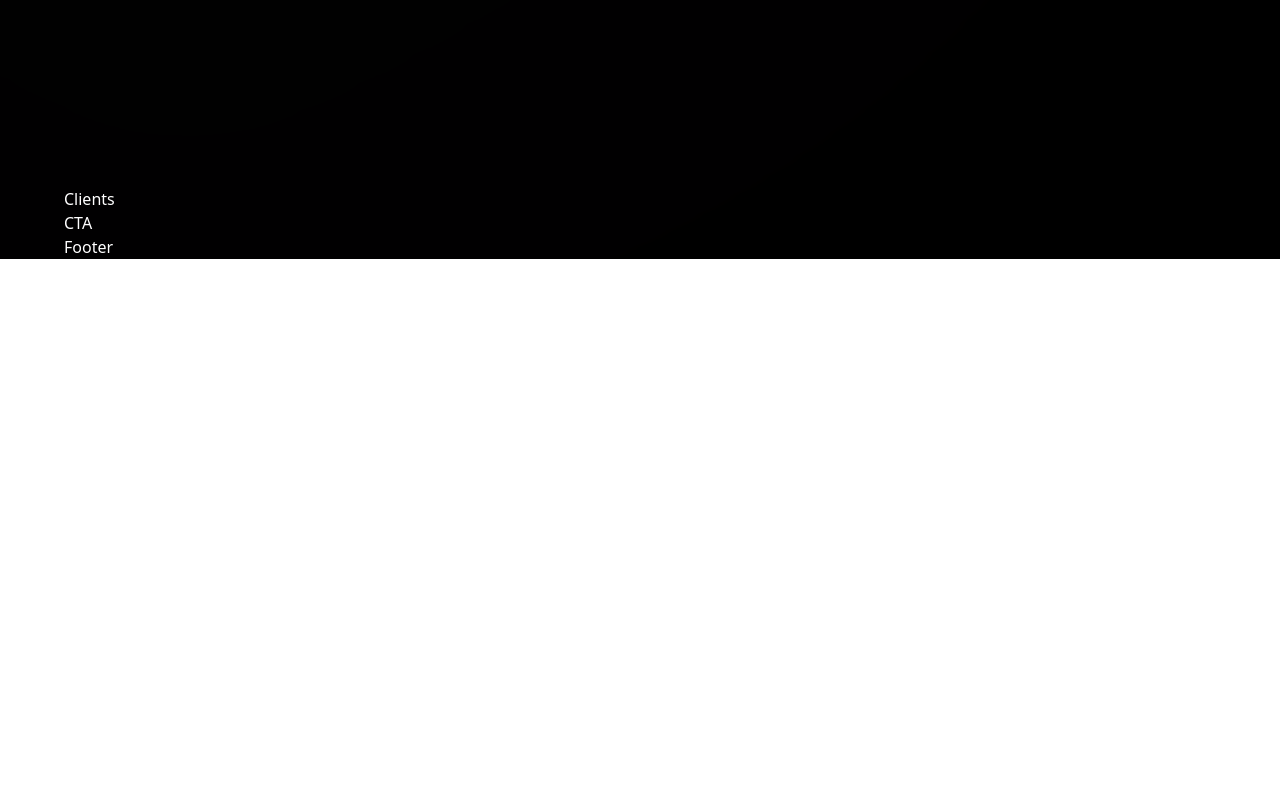
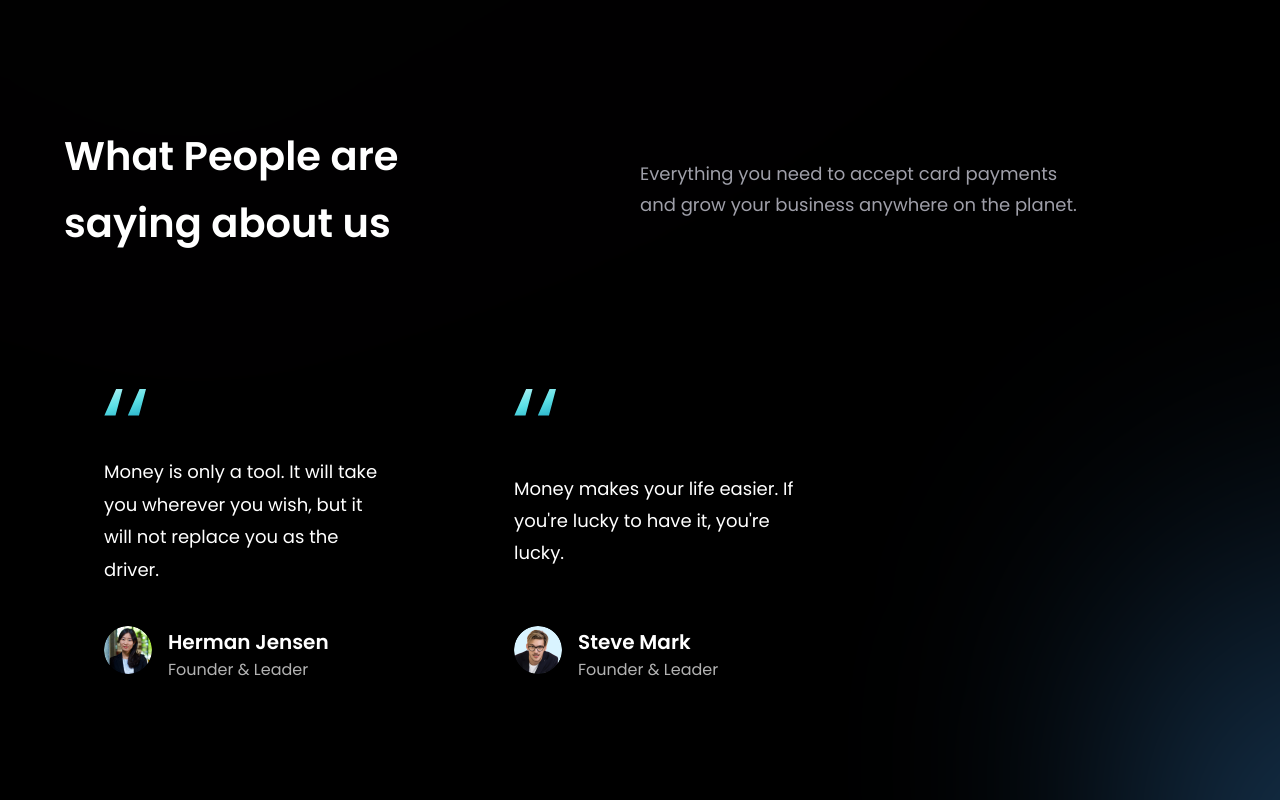
Before and after one commit to IsaacLiraa/bank-fixed-JS, a React (Vite) app: page / in a window 1280 px wide. Shown: the part 2780-3580 px from the top of the page. Before the commit the page ends 3039 px from the top, so only its background shows below. Built offline with nearby package versions, Linux system fonts and the light colour scheme.

Commit message:
Added Testimonials Section

```diff
--- a/src/components/FeedBackCard.jsx
+++ b/src/components/FeedBackCard.jsx
@@ -1,8 +1,23 @@
-import React from 'react'
+import { quotes } from '../assets'
 
-const FeedBackCard = () => {
+const FeedBackCard = ({personName, title, content, img}) => {
   return (
-    <div>FeedBackCard</div>
+      <div className='flex justify-between flex-col px-10 py-12 rounded-[20px]  max-w-[370px] md:mr-10 sm:mr-5 mr-0 my-5 feedback-card'>
+          <img src={quotes} alt="double_quotes" className="w-[42.6px] h-[27.6px] object-contain" />
+          <p className="font-[poppins] font-normal text-[18px] leading-[32.4px] text-white my-10">
+            {content}
+            </p>
+
+          <div className='flex flex-row'>
+            <img src={img} alt={personName} className='w-[48px] h-[48px] rounded-full'/>
+
+            <div className='flex flex-col ml-4'>
+              <h4 className='font-[poppins] font-semibold text-[20px] leading-[32px]'>{personName}</h4>
+
+              <p className='font-[poppins] font-normal text-[16px] leading-[24px] text-dimWhite'>{title}</p>
+            </div>
+          </div>
+        </div>
   )
 }
 
--- a/src/components/Testimonials.jsx
+++ b/src/components/Testimonials.jsx
@@ -1,10 +1,29 @@
-import { people01, people02, people03 } from '../assets'
+import { people01, people02, people03, quotes } from '../assets'
+import { feedback } from '../constants'
 import styles, { layout } from '../style'
+import FeedbackCard from './FeedBackCard'
 
 const Testimonials = () => {
   return (
-    <section id='testimonials' className={layout.section}>
-      <div></div>
+    <section id='testimonials' className={`${styles.paddingY} ${styles.flexCenter} flex-col relative`}>
+
+      <div className="absolute z-[0] w-[60%] h-[60%] -right-[50%] rounded-full blue__gradient bottom-40" />
+
+      <div className="w-full md:flex-row sm:mb-16 mb-6 flex flex-row flex-1 items-center">
+        <h2 className={`${styles.heading2}`}>
+        What People are <br className="sm:block hidden" /> saying about us
+        </h2>
+        <div className="w-full md:mt-0 mt-6">
+          <p className={`${styles.paragraph} text-left max-w-[450px]`}>
+            Everything you need to accept card payments and grow your business
+          anywhere on the planet.
+          </p>
+        </div>
+      </div>
+
+      <div className='flex flex-wrap sm:justify-start justify-center w-full feedback-container relative z-[1]'>
+          {feedback.map((card) => <FeedbackCard key={card.id} {...card} />)}
+      </div>
     </section>
   )
 }
```
